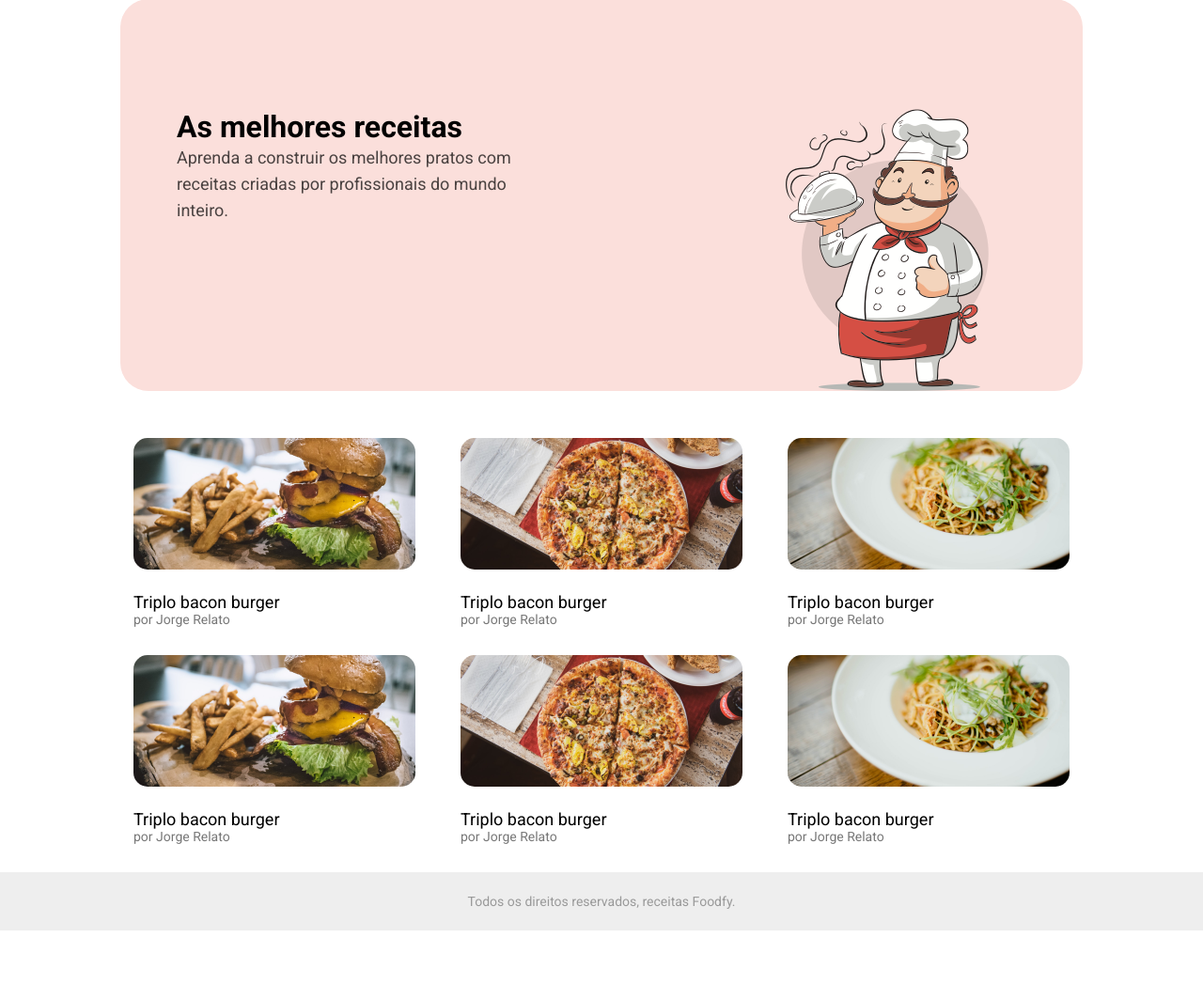
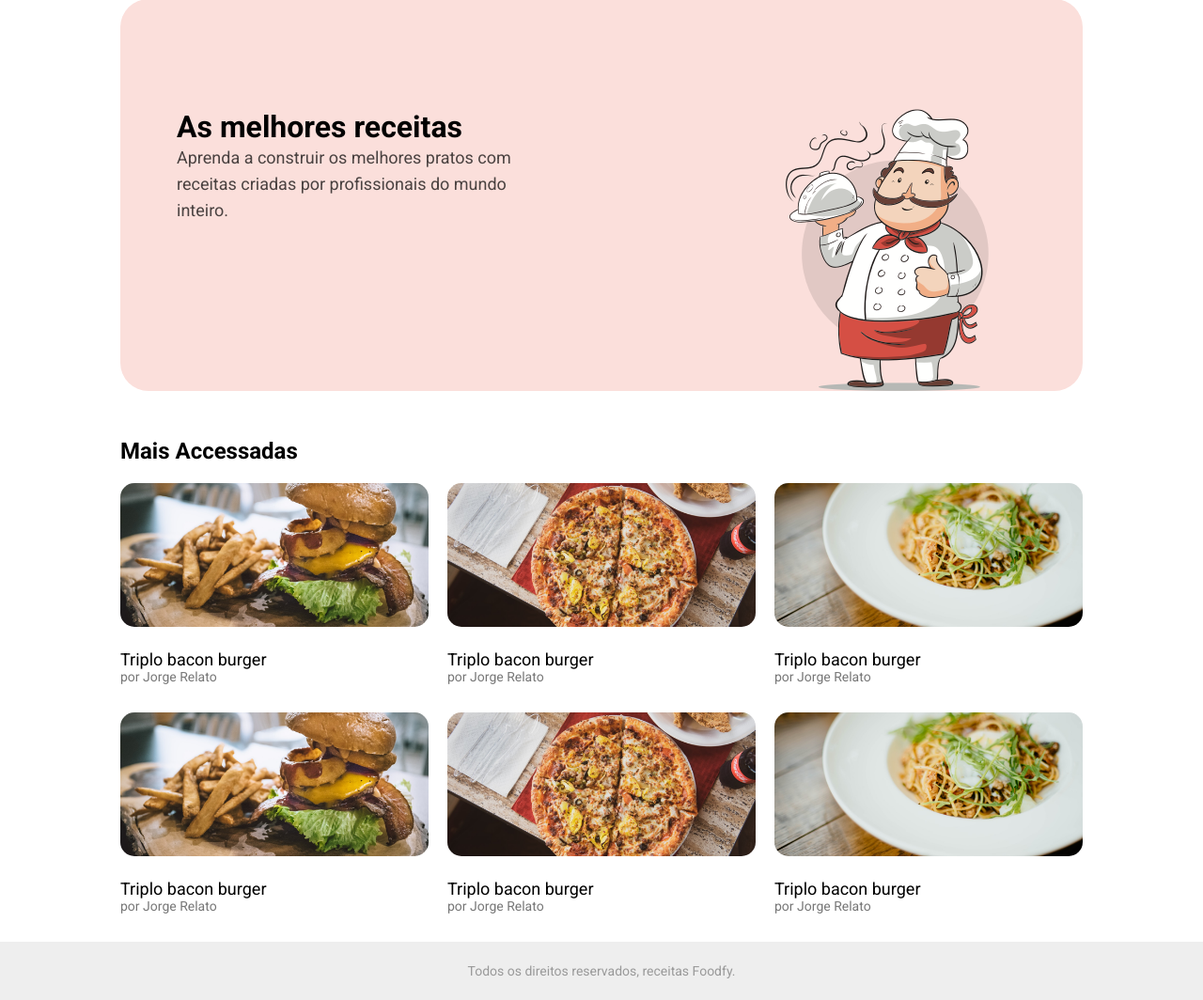
Before and after one commit to gitpcl/foodfy, a web app: file index.html in a window 1280 px wide. Shown: the part 92-1156 px from the top of the page at 94% size. Before the commit the page ends 1082 px from the top, so only its background shows below. Run offline with its HTML, style and script files only (its server is not run), Linux system fonts and the light colour scheme.

Commit message:
Added title to top recipes & added about.html

```diff
--- a/index.html
+++ b/index.html
@@ -27,6 +27,8 @@
         </section>
 
         <section id="top-recipes">
+            <h1>Mais Accessadas</h1>
+
             <div class="cards">
                 <div class="card">
                     <img src="./assets/burger.png" alt="Imagem do hamburger">
--- a/styles/main.css
+++ b/styles/main.css
@@ -87,6 +87,10 @@ main {
 }
 
 /** TOP RECIPES *****/
+#top-recipes h1 {
+    font-size: 1.5rem;
+    margin-bottom:1.25rem ;
+}
 
 #top-recipes .cards {
     display:grid;
@@ -103,7 +107,7 @@ main {
 #top-recipes .card img {
     border-radius: 0.938rem;
     margin-bottom: 1.25rem;
-    max-width: 18.75rem;
+    max-width: 100%;
 }
 
 #top-recipes .card h2 {
```
